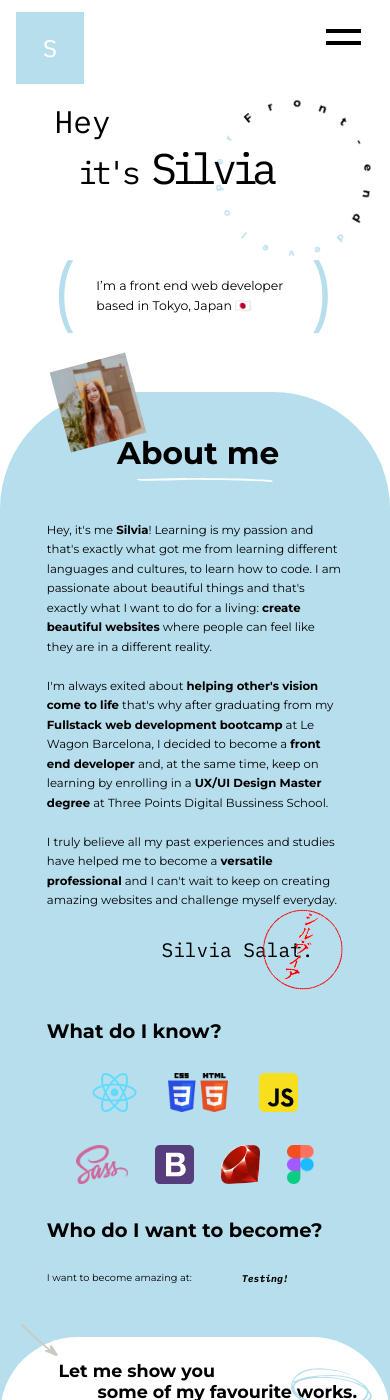
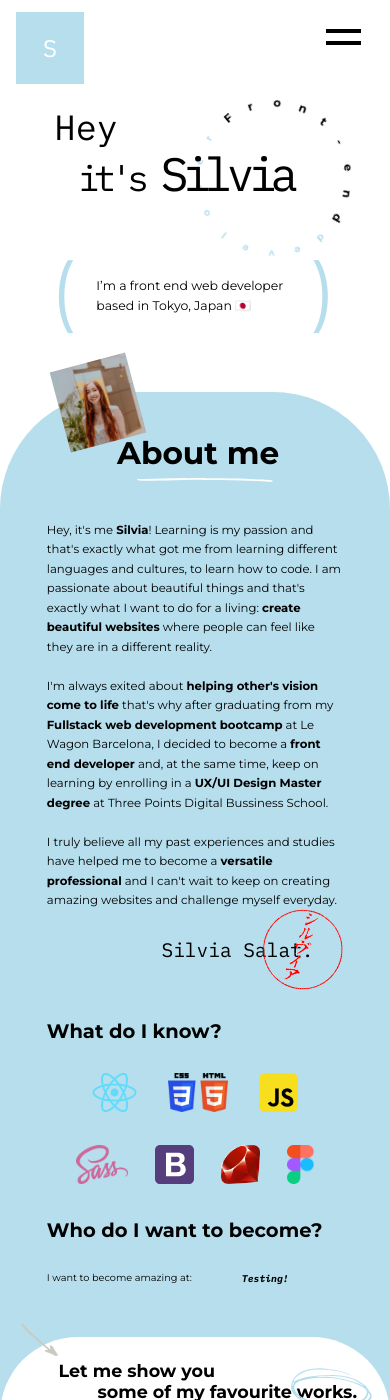
Before and after one commit to silsc/portfolio, a Jekyll site: the page built from index.markdown, in a window 390 px wide and 1400 px high. Built offline with Jekyll 4.4.1, drawn with Linux system fonts in a browser that asks for light colours.

Commit message:
FIX(Banner - lineareound position & title size)

```diff
--- a/_sass/_banner.scss
+++ b/_sass/_banner.scss
@@ -105,14 +105,13 @@
 }
 
 @media only screen and (max-width: 600px) {
-
   .banner {
     min-height: 70vw;
     h1 {
     color: $black;
-    font-size: 8vw;
+    font-size: 9vw;
       span {
-        font-size: 11vw;
+        font-size: 12vw;
       }
     }
   }
@@ -145,7 +144,7 @@
   }
   .banner-lineround {
     position: absolute;
-    right: 25vw;
+    right: 30vw;
     top: 23vw;
     font-size: 2.5vw;
     h3 {
```
